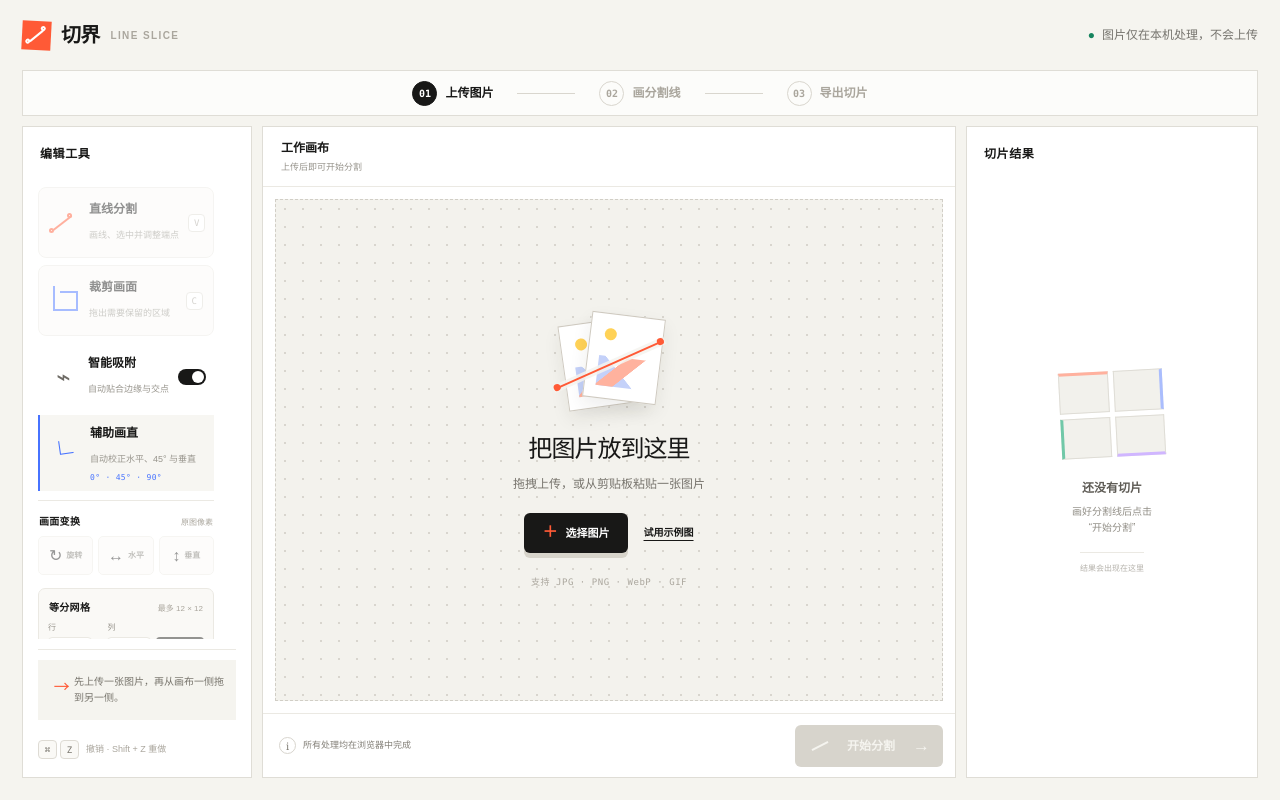
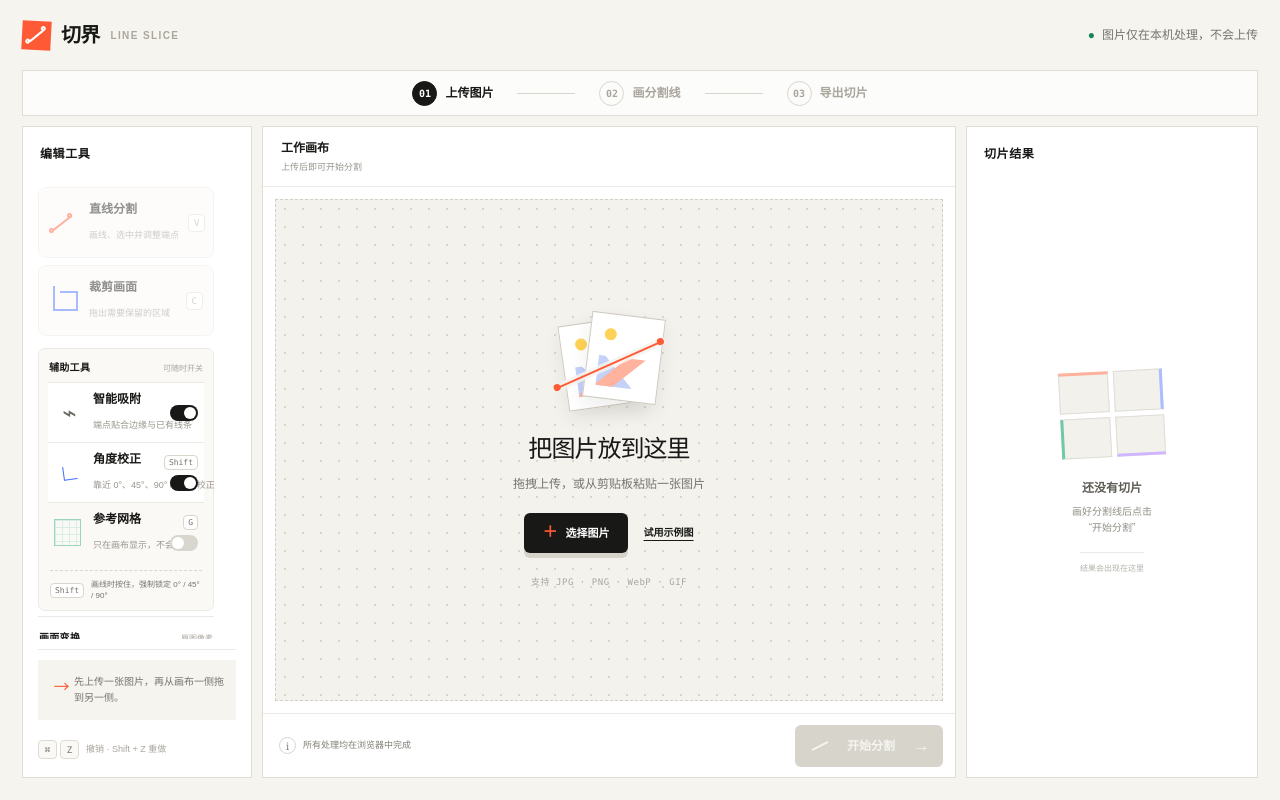
Before and after one commit to hcsdtk/qiejie, a Next.js app: page / in a window 1280 px wide. Built offline with nearby package versions, Linux system fonts and the light colour scheme.

Commit message:
Add interactive drawing assists

```diff
--- a/app/globals.css
+++ b/app/globals.css
@@ -127,8 +127,8 @@ button:focus-visible, canvas:focus-visible { outline: 3px solid rgba(71, 115, 25
 .tool-card { width: 100%; border: 1px solid var(--soft-line); background: #faf9f6; padding: 12px 10px; display: grid; grid-template-columns: 31px 1fr auto; align-items: center; gap: 9px; text-align: left; border-radius: 8px; }
 .tool-card.selected:not(:disabled) { background: #fff7f4; border-color: #ffc8b9; box-shadow: inset 3px 0 0 var(--accent); }
 .tool-card:disabled { opacity: .48; }
-.tool-card strong, .snap-row strong, .angle-assist-row strong { display: block; font-size: 12px; margin-bottom: 3px; }
-.tool-card small, .snap-row small, .angle-assist-row small { color: #98958d; font-size: 9px; white-space: nowrap; }
+.tool-card strong, .assist-option strong { display: block; font-size: 12px; margin-bottom: 3px; }
+.tool-card small, .assist-option small { color: #98958d; font-size: 9px; white-space: nowrap; }
 .tool-card kbd { color: #a7a39a; font: 9px var(--font-mono), monospace; border: 1px solid #dedbd4; background: white; padding: 3px 5px; border-radius: 4px; }
 .tool-card + .tool-card { margin-top: 7px; }
 .line-tool-icon { width: 27px; height: 27px; position: relative; display: block; }
@@ -141,15 +141,21 @@ button:focus-visible, canvas:focus-visible { outline: 3px solid rgba(71, 115, 25
 .crop-actions button:first-child { background: #4773ff; color: white; border-color: #4773ff; }
 .crop-actions button:disabled { opacity: .45; }
 
-.snap-row { display: grid; grid-template-columns: 31px 1fr auto; gap: 9px; align-items: center; margin: 9px 0; padding: 9px 10px; }
 .snap-icon { color: #6e6b65; font-size: 24px; line-height: 1; text-align: center; }
 .toggle { width: 28px; height: 16px; border-radius: 9px; background: #d8d6cf; padding: 2px; display: flex; }
 .toggle i { width: 12px; height: 12px; background: white; border-radius: 50%; display: block; }
 .toggle.on { justify-content: flex-end; background: var(--ink); }
-.angle-assist-row { display: grid; grid-template-columns: 31px 1fr; gap: 9px; align-items: center; margin: -2px 0 9px; padding: 9px 10px; background: #f7f6f2; border-left: 2px solid #4773ff; }
-.angle-assist-row > span:nth-child(2) { min-width: 0; }
-.angle-assist-row > b { grid-column: 2; color: #4773ff; font: 8px var(--font-mono), monospace; letter-spacing: .04em; margin-top: -5px; }
 .angle-icon { color: #4773ff; font-size: 23px; line-height: 1; text-align: center; transform: rotate(-8deg); }
+.assist-tools { margin-top: 12px; padding: 10px 9px 9px; border: 1px solid var(--soft-line); border-radius: 7px; background: #faf9f6; }
+.assist-option { width: 100%; min-height: 50px; display: grid; grid-template-columns: 31px minmax(0, 1fr) auto; align-items: center; gap: 8px; padding: 7px 6px; border: 0; border-top: 1px solid var(--soft-line); background: transparent; text-align: left; }
+.assist-option.enabled { background: white; }
+.assist-option:hover { background: #f4f3ef; }
+.assist-option > span:nth-child(2) { min-width: 0; }
+.assist-option .toggle { flex: 0 0 auto; }
+.assist-tail { display: flex; flex-direction: column; align-items: flex-end; gap: 5px; }
+.assist-tail kbd, .shift-hint kbd { border: 1px solid #d9d6ce; border-radius: 4px; background: white; color: #77746c; padding: 2px 4px; font: 8px var(--font-mono), monospace; }
+.reference-grid-icon { width: 27px; height: 27px; display: grid; place-items: center; color: #16a778; border: 1px solid #9bd3be; background-image: linear-gradient(#d7ede5 1px, transparent 1px), linear-gradient(90deg, #d7ede5 1px, transparent 1px); background-size: 7px 7px; font-size: 0; }
+.shift-hint { display: flex; align-items: center; gap: 7px; margin: 8px 2px 0; padding-top: 8px; border-top: 1px dashed #d9d6ce; color: #77746c; font-size: 8px; line-height: 1.4; }
 .divider { height: 1px; background: var(--soft-line); margin: 5px 0 13px; }
 .tool-actions { display: grid; grid-template-columns: 1fr 1.2fr; gap: 6px; }
 .tool-actions button { min-height: 36px; border: 1px solid var(--soft-line); background: white; border-radius: 6px; font-size: 10px; font-weight: 700; }
@@ -207,9 +213,11 @@ button:focus-visible, canvas:focus-visible { outline: 3px solid rgba(71, 115, 25
 .canvas-viewport-inner { min-width: 100%; min-height: 100%; width: max-content; height: max-content; padding: 17px; display: grid; place-items: center; }
 .editor-canvas { display: block; max-width: none; max-height: none; flex: none; background: white; box-shadow: 0 18px 50px rgba(41, 37, 29, .16); touch-action: none; cursor: crosshair; user-select: none; }
 .editor-canvas.crop-mode { cursor: cell; }
-.angle-readout { position: absolute; right: 22px; top: 22px; background: rgba(24,24,23,.92); color: white; min-width: 75px; padding: 8px 10px; pointer-events: none; box-shadow: 0 4px 16px rgba(0,0,0,.18); }
+.angle-readout { position: absolute; right: 22px; top: 22px; background: rgba(24,24,23,.92); color: white; min-width: 145px; padding: 8px 10px; pointer-events: none; box-shadow: 0 4px 16px rgba(0,0,0,.18); }
 .angle-readout b { display: block; font: 12px var(--font-mono), monospace; color: #ff8a6e; margin-bottom: 2px; }
 .angle-readout span { font-size: 8px; color: #d8d5ce; }
+.angle-readout.locked { background: rgba(35, 72, 180, .94); }
+.angle-readout.locked b { color: white; }
 
 .upload-state { text-align: center; width: min(420px, 90%); }
 .upload-art { width: 128px; height: 100px; margin: 0 auto 18px; position: relative; }
@@ -290,7 +298,7 @@ button:focus-visible, canvas:focus-visible { outline: 3px solid rgba(71, 115, 25
 
 @media (max-width: 1080px) {
   .workbench { grid-template-columns: 205px minmax(430px, 1fr) 250px; }
-  .tool-card small, .snap-row small, .angle-assist-row small { white-space: normal; }
+  .tool-card small, .assist-option small { white-space: normal; }
 }
 
 @media (max-width: 900px) {
--- a/app/page.tsx
+++ b/app/page.tsx
@@ -45,6 +45,11 @@ type EditorSnapshot = {
 };
 type ToolMode = "line" | "crop";
 type ExportFormat = "image/png" | "image/jpeg" | "image/webp";
+type LineAssistOptions = {
+  snapEnabled: boolean;
+  angleAssistEnabled: boolean;
+  forceAngle: boolean;
+};
 type CanvasGesture =
   | { type: "draw-line" }
   | { type: "move-endpoint"; before: EditorSnapshot; lineId: number; endpoint: "start" | "end" }
@@ -153,7 +158,78 @@ function snapPoint(point: Point, width: number, height: number, lines: CutLine[]
   return nearest;
 }
 
-function assistLineEnd(start: Point, point: Point, width: number, height: number, lines: CutLine[]) {
+function clampPoint(point: Point, width: number, height: number): Point {
+  return {
+    x: Math.max(0, Math.min(width - 1, point.x)),
+    y: Math.max(0, Math.min(height - 1, point.y)),
+  };
+}
+
+function snapStraightPoint(
+  start: Point,
+  straightened: Point,
+  pointer: Point,
+  width: number,
+  height: number,
+  lines: CutLine[],
+  snapEnabled: boolean,
+) {
+  const dx = straightened.x - start.x;
+  const dy = straightened.y - start.y;
+  const candidates: Point[] = [];
+  const addRayCandidate = (t: number) => {
+    if (!Number.isFinite(t) || t < 0) return;
+    const candidate = { x: start.x + dx * t, y: start.y + dy * t };
+    if (candidate.x >= -0.01 && candidate.x <= width - 0.99 && candidate.y >= -0.01 && candidate.y <= height - 0.99) {
+      candidates.push(clampPoint(candidate, width, height));
+    }
+  };
+
+  if (Math.abs(dx) > 0.0001) {
+    addRayCandidate((0 - start.x) / dx);
+    addRayCandidate((width - 1 - start.x) / dx);
+  }
+  if (Math.abs(dy) > 0.0001) {
+    addRayCandidate((0 - start.y) / dy);
+    addRayCandidate((height - 1 - start.y) / dy);
+  }
+
+  for (const line of lines) {
+    const sx = line.end.x - line.start.x;
+    const sy = line.end.y - line.start.y;
+    const denominator = dx * sy - dy * sx;
+    if (Math.abs(denominator) < 0.0001) continue;
+    const qx = line.start.x - start.x;
+    const qy = line.start.y - start.y;
+    const t = (qx * sy - qy * sx) / denominator;
+    const u = (qx * dy - qy * dx) / denominator;
+    if (t >= 0 && u >= 0 && u <= 1) addRayCandidate(t);
+  }
+
+  if (snapEnabled) {
+    const threshold = Math.max(10, Math.min(width, height) * 0.035);
+    const nearest = candidates
+      .map((candidate) => ({ candidate, distance: Math.hypot(candidate.x - pointer.x, candidate.y - pointer.y) }))
+      .sort((a, b) => a.distance - b.distance)[0];
+    if (nearest && nearest.distance < threshold) return nearest.candidate;
+  }
+
+  const inside = clampPoint(straightened, width, height);
+  if (inside.x === straightened.x && inside.y === straightened.y) return inside;
+  const boundary = candidates
+    .filter((candidate) => Math.hypot(candidate.x - start.x, candidate.y - start.y) > 0.5)
+    .sort((a, b) => Math.hypot(a.x - straightened.x, a.y - straightened.y) - Math.hypot(b.x - straightened.x, b.y - straightened.y))[0];
+  return boundary ?? inside;
+}
+
+function assistLineEnd(
+  start: Point,
+  point: Point,
+  width: number,
+  height: number,
+  lines: CutLine[],
+  options: LineAssistOptions,
+) {
   const dx = point.x - start.x;
   const dy = point.y - start.y;
   const distance = Math.hypot(dx, dy);
@@ -163,15 +239,53 @@ function assistLineEnd(start: Point, point: Point, width: number, height: number
   const step = Math.PI / 4;
   const assistedAngle = Math.round(angle / step) * step;
   const delta = Math.abs(Math.atan2(Math.sin(angle - assistedAngle), Math.cos(angle - assistedAngle)));
+  const angleLocked = options.forceAngle || (options.angleAssistEnabled && delta <= (9 * Math.PI) / 180);
   const straightened =
-    delta <= (9 * Math.PI) / 180
+    angleLocked
       ? {
           x: start.x + Math.cos(assistedAngle) * distance,
           y: start.y + Math.sin(assistedAngle) * distance,
         }
       : point;
 
-  return snapPoint(straightened, width, height, lines);
+  if (angleLocked) {
+    return snapStraightPoint(start, straightened, point, width, height, lines, options.snapEnabled);
+  }
+  const clamped = clampPoint(straightened, width, height);
+  return options.snapEnabled ? snapPoint(clamped, width, height, lines) : clamped;
+}
+
+function drawReferenceGrid(context: CanvasRenderingContext2D) {
+  const { width, height } = context.canvas;
+  const shortEdge = Math.min(width, height);
+  const spacing = Math.max(36, shortEdge / 8);
+  const centerX = width / 2;
+  const centerY = height / 2;
+
+  context.save();
+  context.lineWidth = Math.max(1, width / 1_800);
+  context.strokeStyle = "rgba(255,255,255,.52)";
+  context.setLineDash([5, 7]);
+  context.beginPath();
+  for (let x = centerX % spacing; x < width; x += spacing) {
+    context.moveTo(x, 0);
+    context.lineTo(x, height);
+  }
+  for (let y = centerY % spacing; y < height; y += spacing) {
+    context.moveTo(0, y);
+    context.lineTo(width, y);
+  }
+  context.stroke();
+  context.setLineDash([]);
+  context.lineWidth = Math.max(1.5, width / 1_200);
+  context.strokeStyle = "rgba(71,115,255,.72)";
+  context.beginPath();
+  context.moveTo(centerX, 0);
+  context.lineTo(centerX, height);
+  context.moveTo(0, centerY);
+  context.lineTo(width, centerY);
+  context.stroke();
+  context.restore();
 }
 
 function drawLineOverlay(
@@ -299,6 +413,10 @@ export default function Home() {
   const [activeLine, setActiveLine] = useState<Omit<CutLine, "id"> | null>(null);
   const [selectedLineId, setSelectedLineId] = useState<number | null>(null);
   const [toolMode, setToolMode] = useState<ToolMode>("line");
+  const [snapEnabled, setSnapEnabled] = useState(true);
+  const [angleAssistEnabled, setAngleAssistEnabled] = useState(true);
+  const [referenceGridVisible, setReferenceGridVisible] = useState(false);
+  const [isForceStraight, setIsForceStraight] = useState(false);
   const [cropSelection, setCropSelection] = useState<CropSelection | null>(null);
   const [undoStack, setUndoStack] = useState<EditorSnapshot[]>([]);
   const [redoStack, setRedoStack] = useState<EditorSnapshot[]>([]);
@@ -494,6 +612,11 @@ export default function Home() {
       } else if (!isFormField && key === "c") {
         setToolMode("crop");
         setSelectedLineId(null);
+      } else if (!isFormField && key === "g") {
+        setReferenceGridVisible((current) => {
+          setMessage(current ? "参考网格已关闭" : "参考网格已开启；不会出现在导出图片中");
+          return !current;
+        });
       }
     };
     window.addEventListener("paste", handlePaste);
@@ -514,10 +637,11 @@ export default function Home() {
     if (!context) return;
     context.clearRect(0, 0, canvas.width, canvas.height);
     context.drawImage(baseCanvas, 0, 0);
+    if (referenceGridVisible) drawReferenceGrid(context);
     lines.forEach((line) => drawLineOverlay(context, line, false, line.id === selectedLineId));
     if (activeLine) drawLineOverlay(context, activeLine, true);
     if (cropSelection) drawCropOverlay(context, cropSelection);
-  }, [activeLine, cropSelection, imageInfo, lines, selectedLineId]);
+  }, [activeLine, cropSelection, imageInfo, lines, referenceGridVisible, selectedLineId]);
 
   useEffect(() => {
     const viewport = canvasViewportRef.current;
@@ -623,9 +747,12 @@ export default function Home() {
       return;
     }
 
-    const point = snapPoint(rawPoint, imageInfo.width, imageInfo.height, lines);
+    const point = snapEnabled
+      ? snapPoint(rawPoint, imageInfo.width, imageInfo.height, lines)
+      : rawPoint;
     gestureRef.current = { type: "draw-line" };
     setSelectedLineId(null);
+    setIsForceStraight(event.shiftKey);
     setActiveLine({ start: point, end: point });
     setMessage(null);
   };
@@ -643,7 +770,15 @@ export default function Home() {
 
     if (gesture.type === "move-endpoint") {
       const otherLines = lines.filter((line) => line.id !== gesture.lineId);
-      const point = snapPoint(rawPoint, imageInfo.width, imageInfo.height, otherLines);
+      const movingLine = lines.find((line) => line.id === gesture.lineId);
+      if (!movingLine) return;
+      const fixedPoint = gesture.endpoint === "start" ? movingLine.end : movingLine.start;
+      const point = assistLineEnd(fixedPoint, rawPoint, imageInfo.width, imageInfo.height, otherLines, {
+        snapEnabled,
+        angleAssistEnabled,
+        forceAngle: event.shiftKey,
+      });
+      setIsForceStraight(event.shiftKey);
       setLines((current) => current.map((line) => (
         line.id === gesture.lineId ? { ...line, [gesture.endpoint]: point } : line
       )));
@@ -652,7 +787,12 @@ export default function Home() {
     }
 
     if (!activeLine) return;
-    const point = assistLineEnd(activeLine.start, rawPoint, imageInfo.width, imageInfo.height, lines);
+    const point = assistLineEnd(activeLine.start, rawPoint, imageInfo.width, imageInfo.height, lines, {
+      snapEnabled,
+      angleAssistEnabled,
+      forceAngle: event.shiftKey,
+    });
+    setIsForceStraight(event.shiftKey);
     setActiveLine((current) => (current ? { ...current, end: point } : null));
   };
 
@@ -668,7 +808,11 @@ export default function Home() {
       setMessage("分割线已更新");
     } else if (gesture.type === "draw-line" && activeLine) {
       const rawPoint = getCanvasPoint(event.currentTarget, event.clientX, event.clientY);
-      const end = assistLineEnd(activeLine.start, rawPoint, imageInfo.width, imageInfo.height, lines);
+      const end = assistLineEnd(activeLine.start, rawPoint, imageInfo.width, imageInfo.height, lines, {
+        snapEnabled,
+        angleAssistEnabled,
+        forceAngle: event.shiftKey,
+      });
       if (Math.hypot(end.x - activeLine.start.x, end.y - activeLine.start.y) > 12) {
         pushUndoSnapshot(currentSnapshot());
         const line: CutLine = { id: lineIdRef.current++, start: activeLine.start, end };
@@ -678,6 +822,7 @@ export default function Home() {
       }
       setActiveLine(null);
     }
+    setIsForceStraight(false);
     gestureRef.current = null;
   };
 
@@ -686,6 +831,7 @@ export default function Home() {
     if (gesture?.type === "move-endpoint") restoreSnapshot(gesture.before);
     if (gesture?.type === "draw-line") setActiveLine(null);
     if (gesture?.type === "crop") setCropSelection(null);
+    setIsForceStraight(false);
     gestureRef.current = null;
   };
 
@@ -1080,14 +1226,15 @@ export default function Home() {
     }
   };
 
-  const activeAngle = activeLine
-    ? Math.round(
-        ((Math.atan2(activeLine.end.y - activeLine.start.y, activeLine.end.x - activeLine.start.x) * 180) /
-          Math.PI +
-          360) %
-          180,
-      )
+  const activeAngleValue = activeLine
+    ? ((Math.atan2(activeLine.end.y - activeLine.start.y, activeLine.end.x - activeLine.start.x) * 180) /
+        Math.PI +
+        360) %
+      180
     : null;
+  const activeAngle = activeAngleValue === null ? null : Math.round(activeAngleValue);
+  const activeAngleIsStandard = activeAngleValue !== null
+    && Math.abs(activeAngleValue - Math.round(activeAngleValue / 45) * 45) < 0.05;
 
   return (
     <main className="app-shell">
@@ -1154,19 +1301,43 @@ export default function Home() {
           </button>
 
           {toolMode === "line" ? (
-            <>
-              <div className="snap-row">
+            <div className="assist-tools">
+              <div className="subsection-label"><span>辅助工具</span><small>可随时开关</small></div>
+              <button
+                type="button"
+                className={`assist-option ${snapEnabled ? "enabled" : ""}`}
+                aria-pressed={snapEnabled}
+                onClick={() => setSnapEnabled((current) => !current)}
+              >
                 <span className="snap-icon" aria-hidden="true">⌁</span>
-                <span><strong>智能吸附</strong><small>自动贴合边缘与交点</small></span>
-                <span className="toggle on" aria-label="智能吸附已开启"><i /></span>
-              </div>
-
-              <div className="angle-assist-row">
+                <span><strong>智能吸附</strong><small>端点贴合边缘与已有线条</small></span>
+                <span className={`toggle ${snapEnabled ? "on" : ""}`} aria-hidden="true"><i /></span>
+              </button>
+
+              <button
+                type="button"
+                className={`assist-option ${angleAssistEnabled ? "enabled" : ""}`}
+                aria-pressed={angleAssistEnabled}
+                onClick={() => setAngleAssistEnabled((current) => !current)}
+              >
                 <span className="angle-icon" aria-hidden="true">∟</span>
-                <span><strong>辅助画直</strong><small>自动校正水平、45° 与垂直</small></span>
-                <b>0° · 45° · 90°</b>
-              </div>
-            </>
+                <span><strong>角度校正</strong><small>靠近 0°、45°、90° 时自动校正</small></span>
+                <span className="assist-tail"><kbd>Shift</kbd><span className={`toggle ${angleAssistEnabled ? "on" : ""}`} aria-hidden="true"><i /></span></span>
+              </button>
+
+              <button
+                type="button"
+                className={`assist-option ${referenceGridVisible ? "enabled" : ""}`}
+                aria-pressed={referenceGridVisible}
+                onClick={() => setReferenceGridVisible((current) => !current)}
+              >
+                <span className="reference-grid-icon" aria-hidden="true">#</span>
+                <span><strong>参考网格</strong><small>只在画布显示，不会导出</small></span>
+                <span className="assist-tail"><kbd>G</kbd><span className={`toggle ${referenceGridVisible ? "on" : ""}`} aria-hidden="true"><i /></span></span>
+              </button>
+
+              <p className="shift-hint"><kbd>Shift</kbd><span>画线时按住，强制锁定 0° / 45° / 90°</span></p>
+            </div>
           ) : (
             <div className="crop-actions">
               <button type="button" onClick={applyCrop} disabled={!cropSelection}>应用裁剪</button>
@@ -1310,7 +1481,12 @@ export default function Home() {
                     />
                   </div>
                 </div>
-                {activeLine && <div className="angle-readout"><b>{activeAngle}°</b><span>直线辅助</span></div>}
+                {activeLine && (
+                  <div className={`angle-readout ${isForceStraight || activeAngleIsStandard ? "locked" : ""}`}>
+                    <b>{activeAngle}°</b>
+                    <span>{isForceStraight ? "SHIFT 已锁定" : activeAngleIsStandard ? "已校正为标准角度" : angleAssistEnabled ? "接近标准角度会自动校正" : "自由角度 · 按 Shift 锁定"}</span>
+                  </div>
+                )}
               </>
             ) : (
               <div className="upload-state">
@@ -1342,7 +1518,7 @@ export default function Home() {
           <div className="stage-footer">
             <div className={`status-message ${message?.startsWith("完成") ? "success" : ""}`}>
               <span aria-hidden="true">{message?.startsWith("完成") ? "✓" : "i"}</span>
-              {message ?? (imageInfo ? "分割线需贯穿边缘；Ctrl/⌘ + 滚轮可缩放视图" : "所有处理均在浏览器中完成")}
+              {message ?? (imageInfo ? "按住 Shift 强制画直；G 显示参考网格；Ctrl/⌘ + 滚轮缩放" : "所有处理均在浏览器中完成")}
             </div>
             <button
               className="split-button"
```
Also changed, not shown: 2 other files (tests, documents, lock files or other folders).
